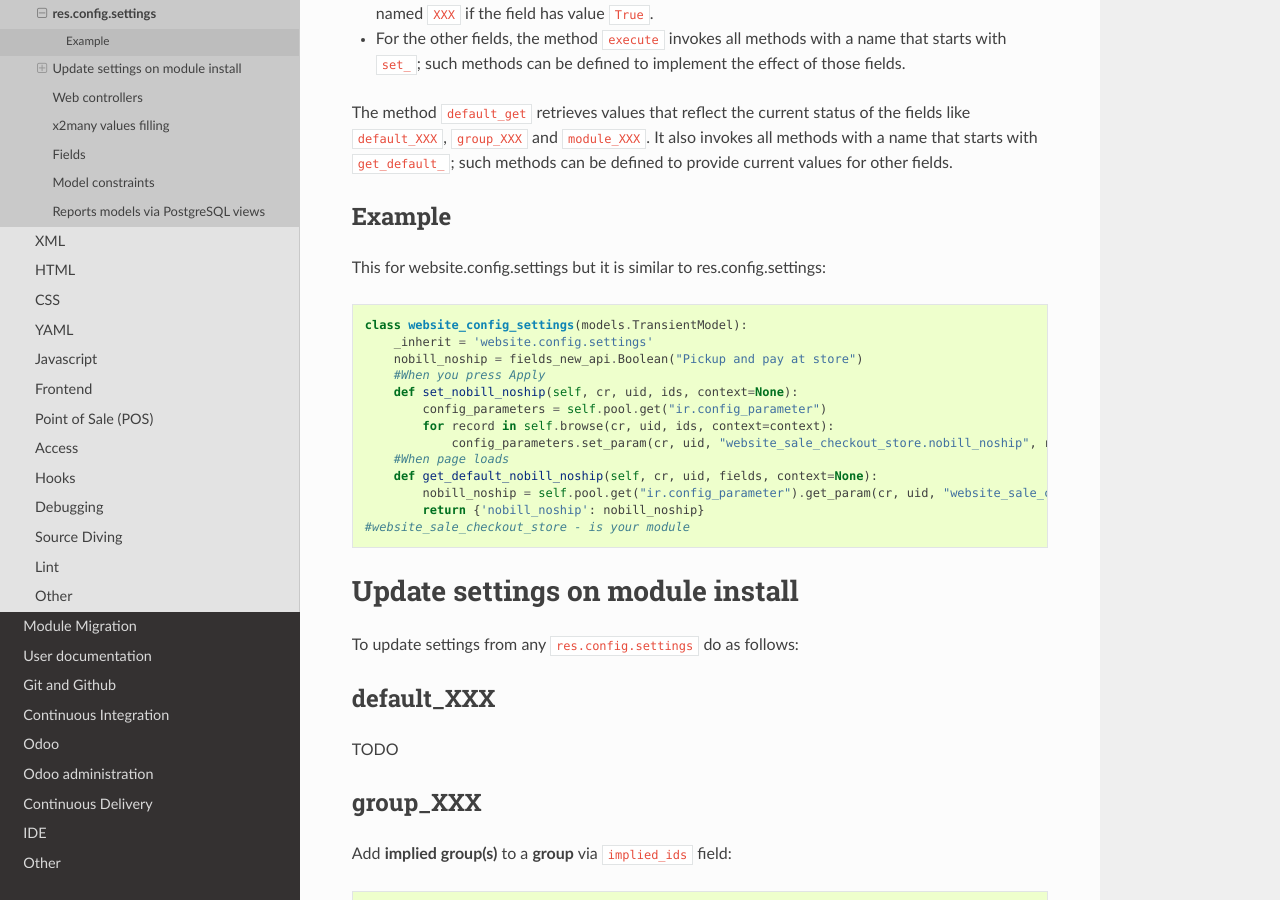
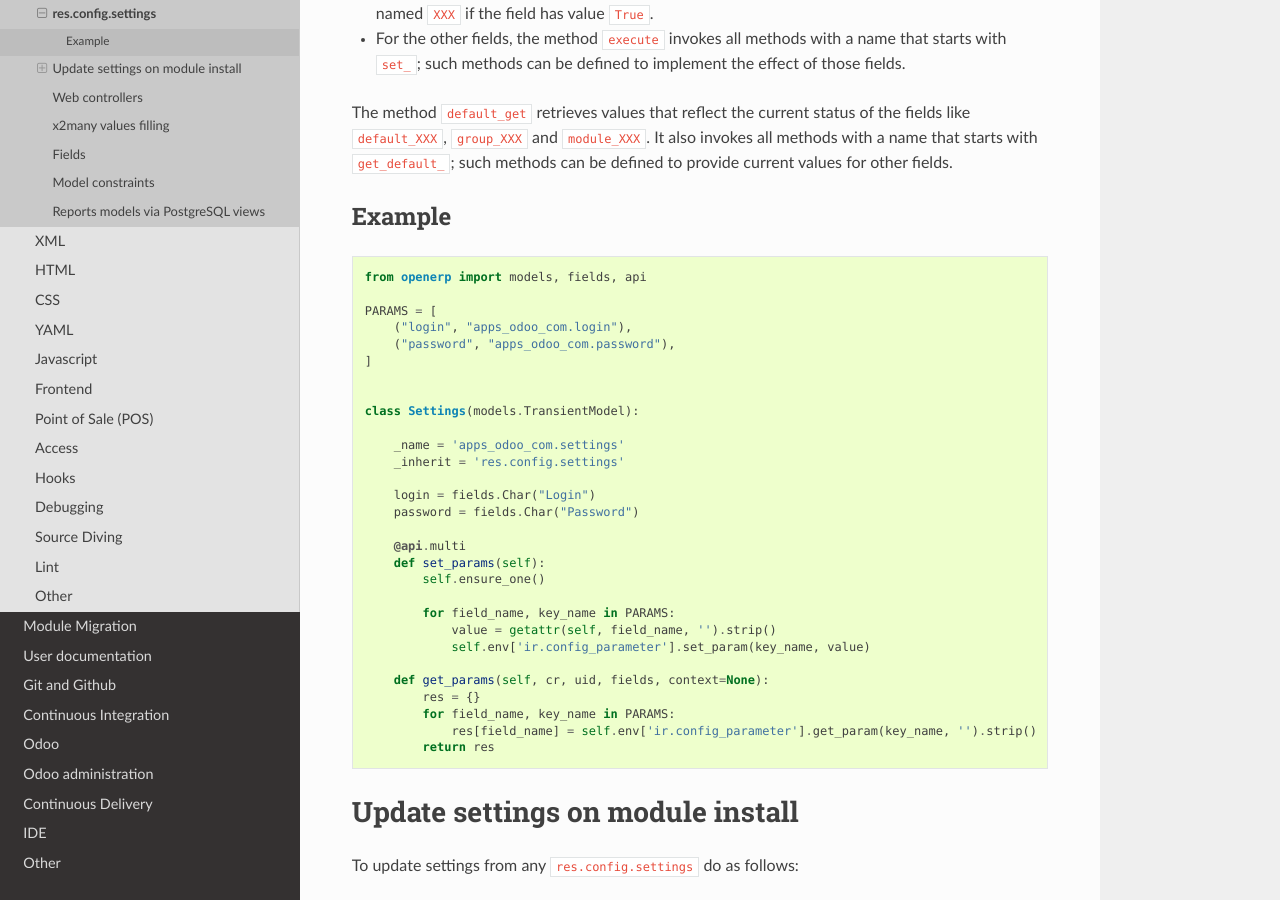
Before and after one commit to itpp-labs/odoo-development, a Sphinx documentation site: the page built from docs/dev/py/res.config.settings.rst, in a window 1280 px wide and 900 px high, scrolled down 725 px. Built offline with Sphinx 7.4.7 and the Read the Docs theme 2.0.0, drawn with Linux system fonts in a browser that asks for light colours; pages that are not in the unit, such as notebooks, are missing from menus.

Commit message:
res.config: new easy-to-use example of working with ir.config_parameter

```diff
--- a/docs/dev/py/res.config.settings.rst
+++ b/docs/dev/py/res.config.settings.rst
@@ -41,21 +41,38 @@ current values for other fields.
 
 Example
 -------
-This for website.config.settings but it is similar to res.config.settings::
+.. code-block::
 
-    class website_config_settings(models.TransientModel):
-        _inherit = 'website.config.settings'
-        nobill_noship = fields_new_api.Boolean("Pickup and pay at store")
-        #When you press Apply
-        def set_nobill_noship(self, cr, uid, ids, context=None):
-            config_parameters = self.pool.get("ir.config_parameter")
-            for record in self.browse(cr, uid, ids, context=context):
-                config_parameters.set_param(cr, uid, "website_sale_checkout_store.nobill_noship", record.nobill_noship or '', context=context)
-        #When page loads
-        def get_default_nobill_noship(self, cr, uid, fields, context=None):
-            nobill_noship = self.pool.get("ir.config_parameter").get_param(cr, uid, "website_sale_checkout_store.nobill_noship", default=False, context=context)
-            return {'nobill_noship': nobill_noship}
-    #website_sale_checkout_store - is your module
+    from openerp import models, fields, api
+
+    PARAMS = [
+        ("login", "apps_odoo_com.login"),
+        ("password", "apps_odoo_com.password"),
+    ]
+
+
+    class Settings(models.TransientModel):
+
+        _name = 'apps_odoo_com.settings'
+        _inherit = 'res.config.settings'
+
+        login = fields.Char("Login")
+        password = fields.Char("Password")
+
+        @api.multi
+        def set_params(self):
+            self.ensure_one()
+
+            for field_name, key_name in PARAMS:
+                value = getattr(self, field_name, '').strip()
+                self.env['ir.config_parameter'].set_param(key_name, value)
+
+        def get_params(self, cr, uid, fields, context=None):
+            res = {}
+            for field_name, key_name in PARAMS:
+                res[field_name] = self.env['ir.config_parameter'].get_param(key_name, '').strip()
+            return res
+
 
 
 Update settings on module install
```
